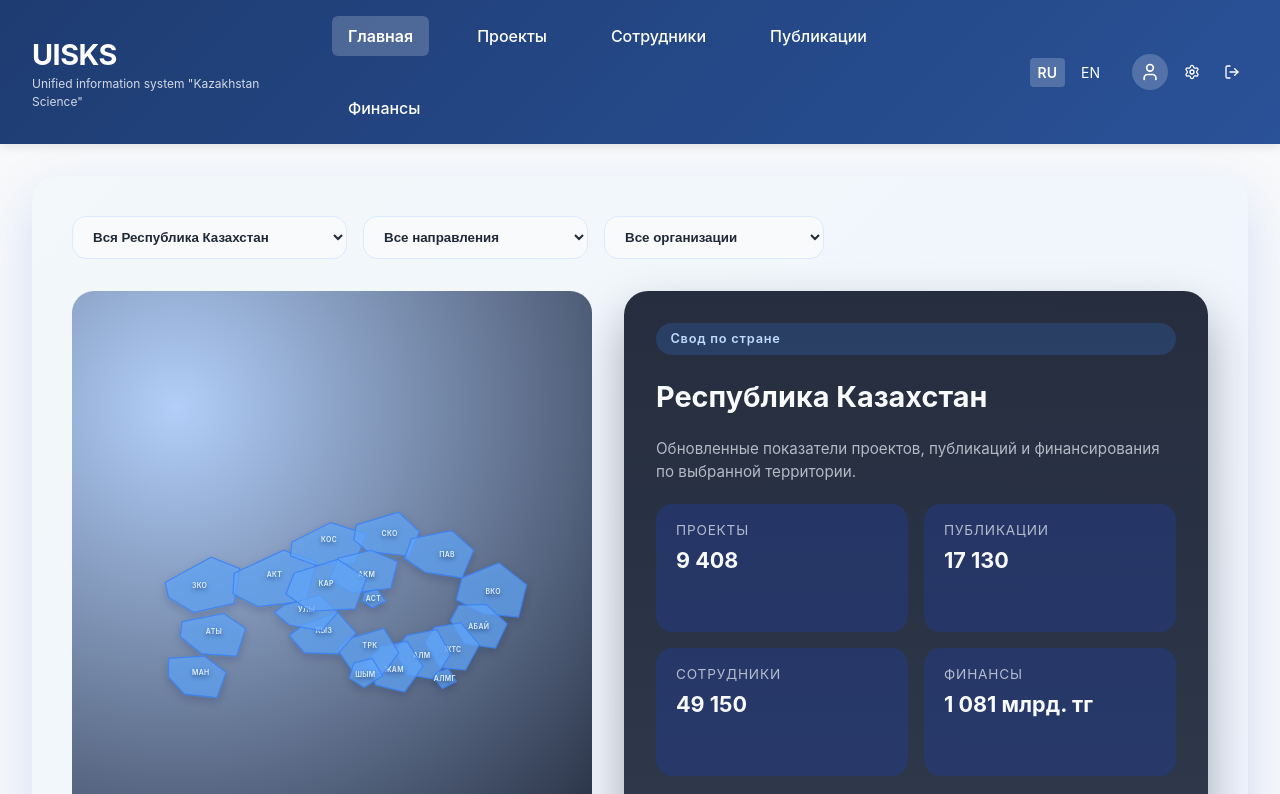
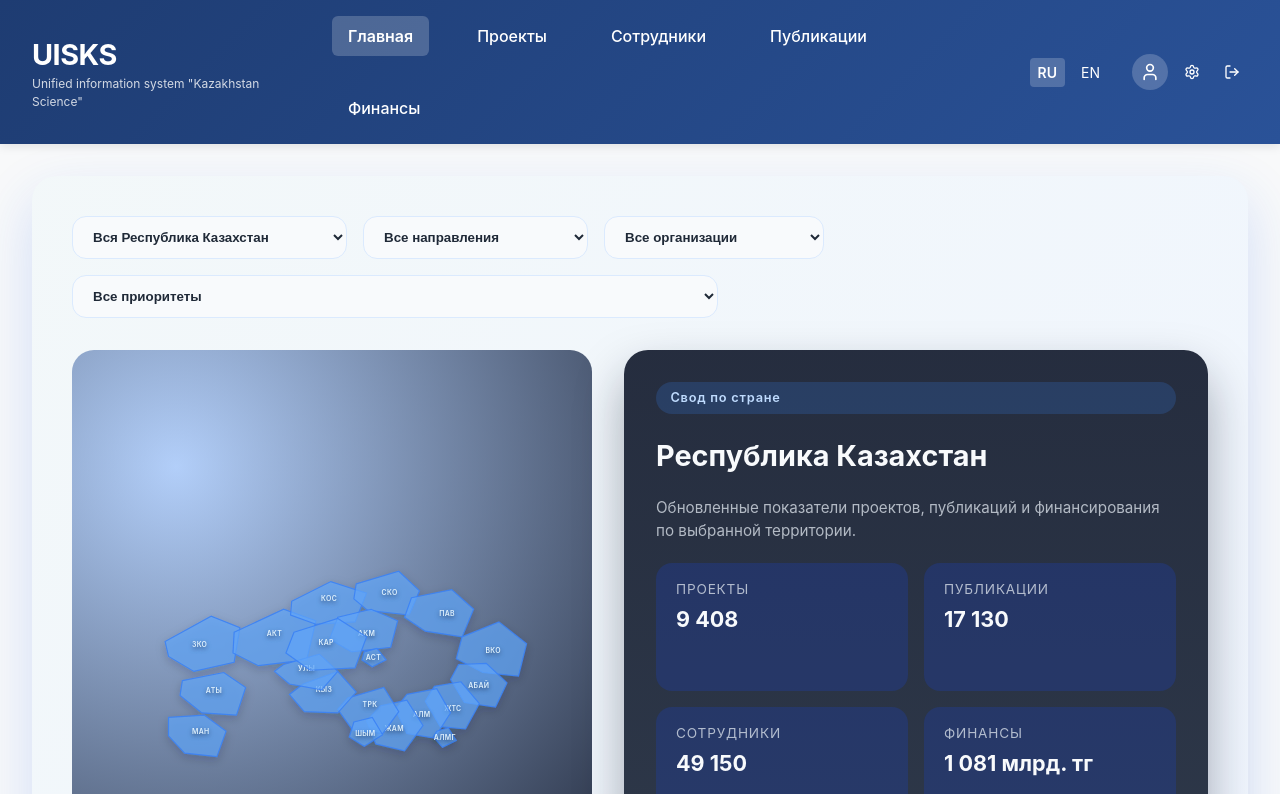
Before and after one commit to stw05/stivs-front-end, a React (Vite) app: page / in a window 1280 px wide. Shown: the top 794 px of the page. Built offline with nearby package versions, Linux system fonts and the light colour scheme.

Commit message:
feat: add priority filter on homepage

```diff
--- a/src/pages/HomePage.tsx
+++ b/src/pages/HomePage.tsx
@@ -141,6 +141,18 @@ const HomePage: React.FC = () => {
               <option value="kaznu">KazNU</option>
               <option value="enu">ENU</option>
             </select>
+            <select defaultValue="priority" aria-label="Приоритетные направления развития науки">
+              <option value="priority">Все приоритеты</option>
+              <option value="energy">Энергия, передовые материалы и транспорт</option>
+              <option value="advanced-tech">Передовое производство, цифровые и космические технологии</option>
+              <option value="intellect-natural">"Интеллектуальный потенциал страны" (Естественные науки)</option>
+              <option value="intellect-social">"Интеллектуальный потенциал страны" (Социальные, гуманитарные науки и искусство)</option>
+              <option value="agriculture">Устойчивое развитие агропромышленного комплекса</option>
+              <option value="life-health">Наука о жизни и здоровье</option>
+              <option value="security">Национальная безопасность и оборона, биологическая безопасность</option>
+              <option value="commercialization">Коммерциализация результатов научной и (или) научно-технической деятельности</option>
+              <option value="ecology">Экология, окружающая среда и рациональное природопользование</option>
+            </select>
           </div>
 
           <div className="map-panel">
```
